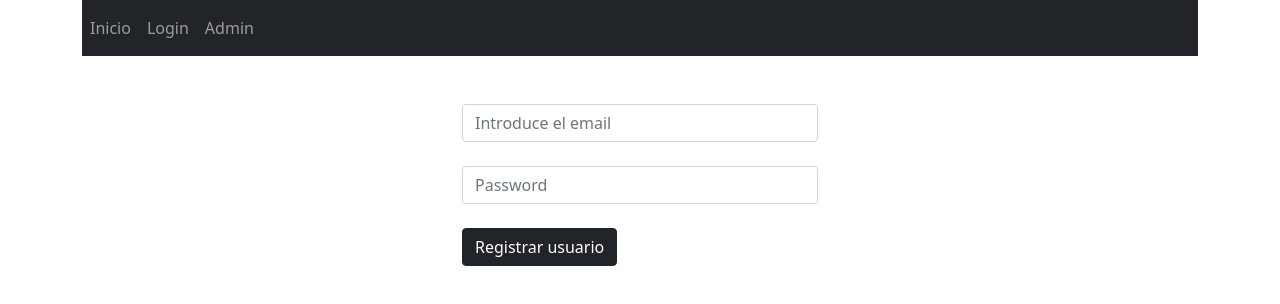
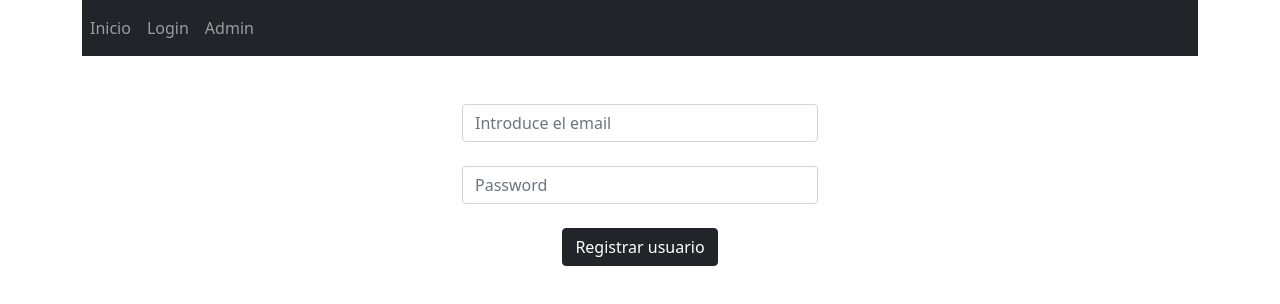
Before and after one commit to Juanes-xd/firebase-login, a React (Create React App) app: page /login in a window 1280 px wide. Shown: the top 304 px of the page. Built offline with nearby package versions, Linux system fonts and the light colour scheme.

Commit message:
Arreglo importacion del fireconfig

```diff
--- a/src/components/Login.jsx
+++ b/src/components/Login.jsx
@@ -1,16 +1,37 @@
-import React from 'react'
+import React, {useState} from 'react'
 import {Link} from 'react-router-dom';
+import {auth} from '../firebaseconfig';
 
 
 const Login = () => {
+
+    const [email, setEmail] = useState('');
+    const [password, setPassword] = useState('');
+
+    const register = (e) =>{
+        e.preventDefault();
+
+        try {
+            auth.createUserWithEmailAndPassword(email,password)
+            alert('Usuario registrado')
+        } catch (e) {
+            console.log(e)
+        }
+    }
+
     return (
         <div className='row mt-5'>
             <div className='col'></div>
             <div className='col'>
-                <form className='form-group'>
-                    <input className='form-control' placeholder='Introduce el email' type="text" />
-                    <input className='form-control mt-4' placeholder='Password' type="text" />
-                    <input className='btn btn-dark btn-block mt-4' value='Registrar usuario' type="submit" />
+                <form onSubmit={register} className='form-group'>
+
+                    <input onChange={(e)=>{setEmail(e.target.value)}}
+                    className='form-control' placeholder='Introduce el email' type="text" />
+
+                    <input onChange={(e)=>{setPassword(e.target.value)}}
+                     className='form-control mt-4' placeholder='Password' type="password" />
+
+             <center><input className='btn btn-dark btn-block mt-4' value='Registrar usuario' type="submit" /></center>
                 </form>
             </div>
             <div className='col'></div>
--- a/src/firebaseconfig.js
+++ b/src/firebaseconfig.js
@@ -1,6 +1,5 @@
-
-import firebase from 'firebase';
-import 'firebase/auth';
+import firebase from 'firebase/compat/app';
+import 'firebase/compat/auth';
 
 const firebaseConfig = {
     apiKey: "AIzaSyC4A7AwnQHdC2Zbq2LaTRQpFhriVao9kUc",
```
